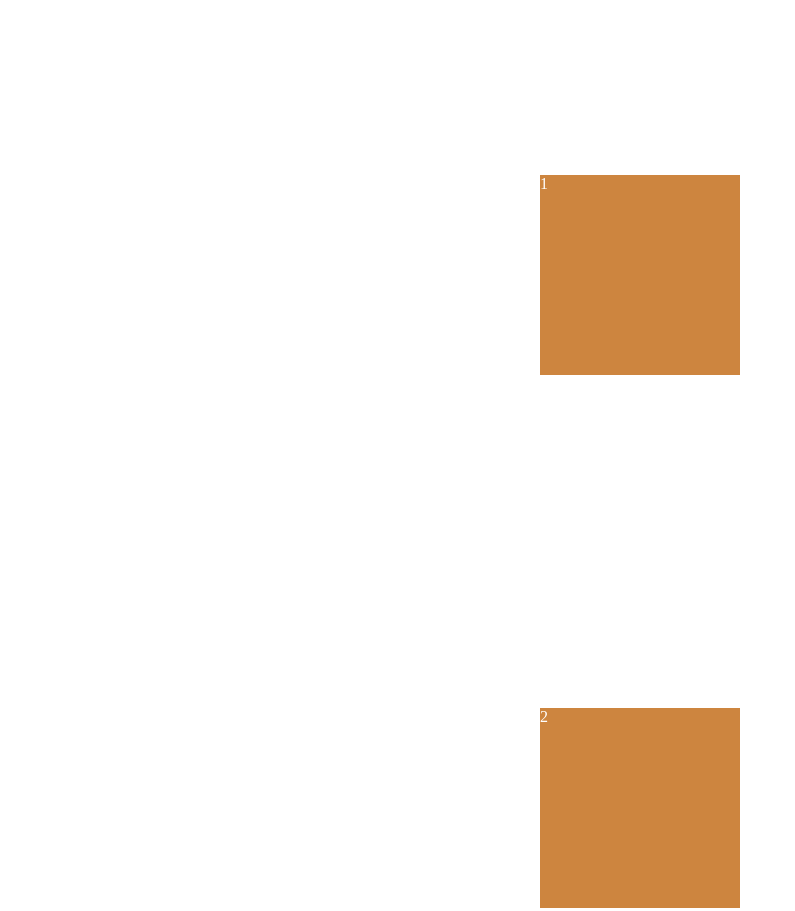
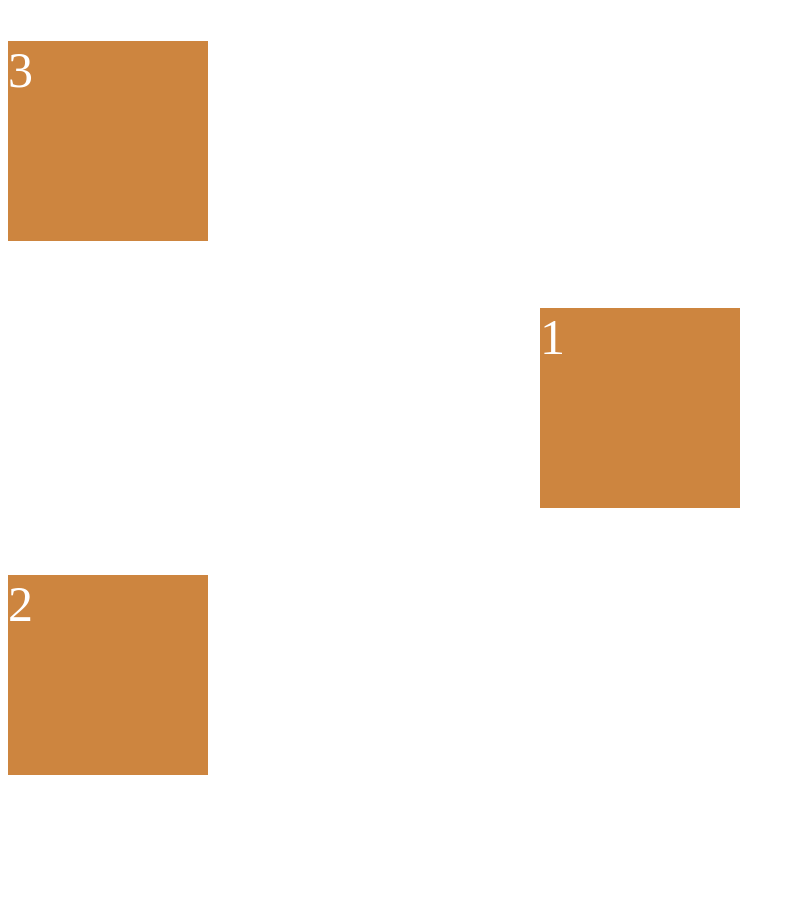
Before and after one commit to kimhscom/scss-masterclass, a plain HTML site: page index.html in a window 1280 px wide. Shown: the top 911 px of the page, without its empty margins (0-795 px from the left). After the commit the page ends 816 px from the top, so only its background shows below. Drawn offline with Linux system fonts and the light colour scheme.

Commit message:
1.5 align-self and order

```diff
--- a/index.html
+++ b/index.html
@@ -7,10 +7,10 @@
     <title>SCSS Masterclass</title>
   </head>
   <body>
-    <div class="wrapper">
-      <div class="box">1</div>
-      <div class="box">2</div>
-      <div class="box">3</div>
+    <div class="father">
+      <div class="child">1</div>
+      <div class="child">2</div>
+      <div class="child">3</div>
     </div>
   </body>
 </html>
--- a/styles.css
+++ b/styles.css
@@ -1,16 +1,24 @@
-.wrapper {
+.father {
   display: flex;
   flex-direction: column;
   /* Main Axis */
   justify-content: space-around;
-  /* Cross Axis */
-  align-items: center;
-  height: 200vh;
+  height: 100vh;
 }
 
-.box {
+.child {
   width: 200px;
   height: 200px;
   background: peru;
   color: white;
+  font-size: 50px;
 }
+
+.child:nth-child(1) {
+  order: 2;
+  align-self: center;
+}
+
+.child:nth-child(2) {
+  order: 3;
+}
```
